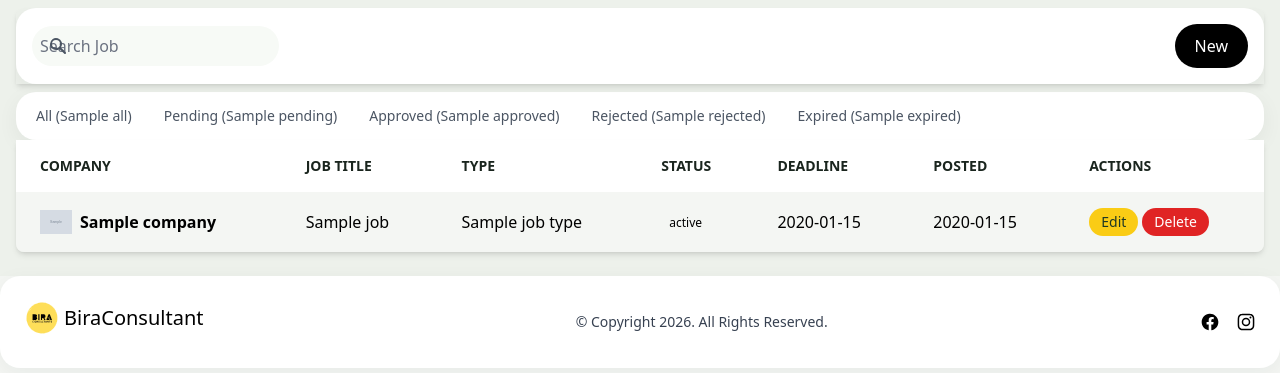
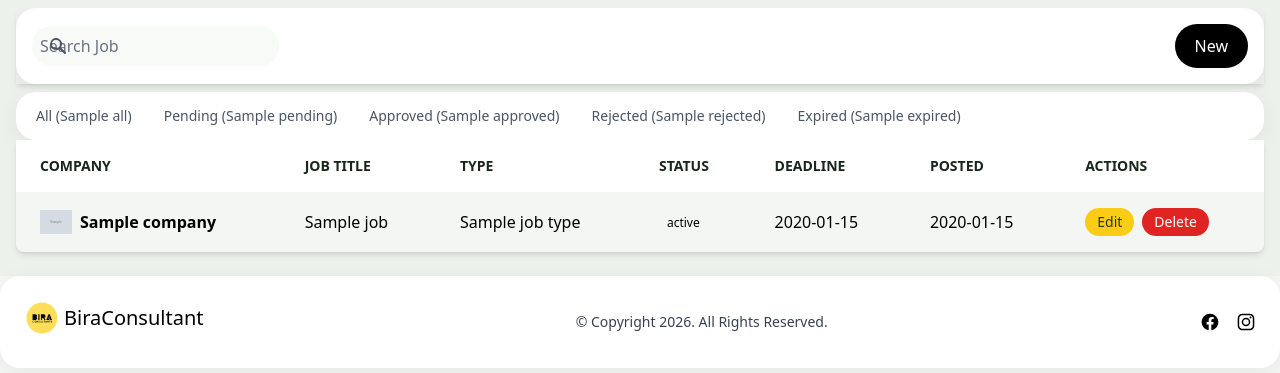
Before and after one commit to casndrih/BiraConsultant, a Laravel app: template resources/views/admin/jobs/index.blade.php in a window 1280 px wide. Shown: the part 60-433 px from the top of the page. Run offline with Laravel 12, Linux system fonts and the light colour scheme; the template is opened without the code that fills it: most values are stand-ins (such as "Sample title", 1, 10 or a date in 2020); grey boxes marked "Sample" are stand-in pictures; data that the repository does not hold is empty; some web fonts are replaced.

Commit message:
Standardize job table action layout

```diff
--- a/resources/views/admin/jobs/index.blade.php
+++ b/resources/views/admin/jobs/index.blade.php
@@ -101,7 +101,7 @@
                                 {{ $job->created_at->format('Y-m-d') }}
                             </td>
                             <td class="px-6 py-4">
-                                <div class="flex items-center gap-1 flex-wrap">
+                                <div class="qj-admin-table-actions flex items-center gap-2 flex-wrap">
                                     @if($job->approval_status === 'pending')
                                         <form action="{{ route('admin.jobs.approve', $job->id) }}" method="POST" class="inline">
                                             @csrf
```
